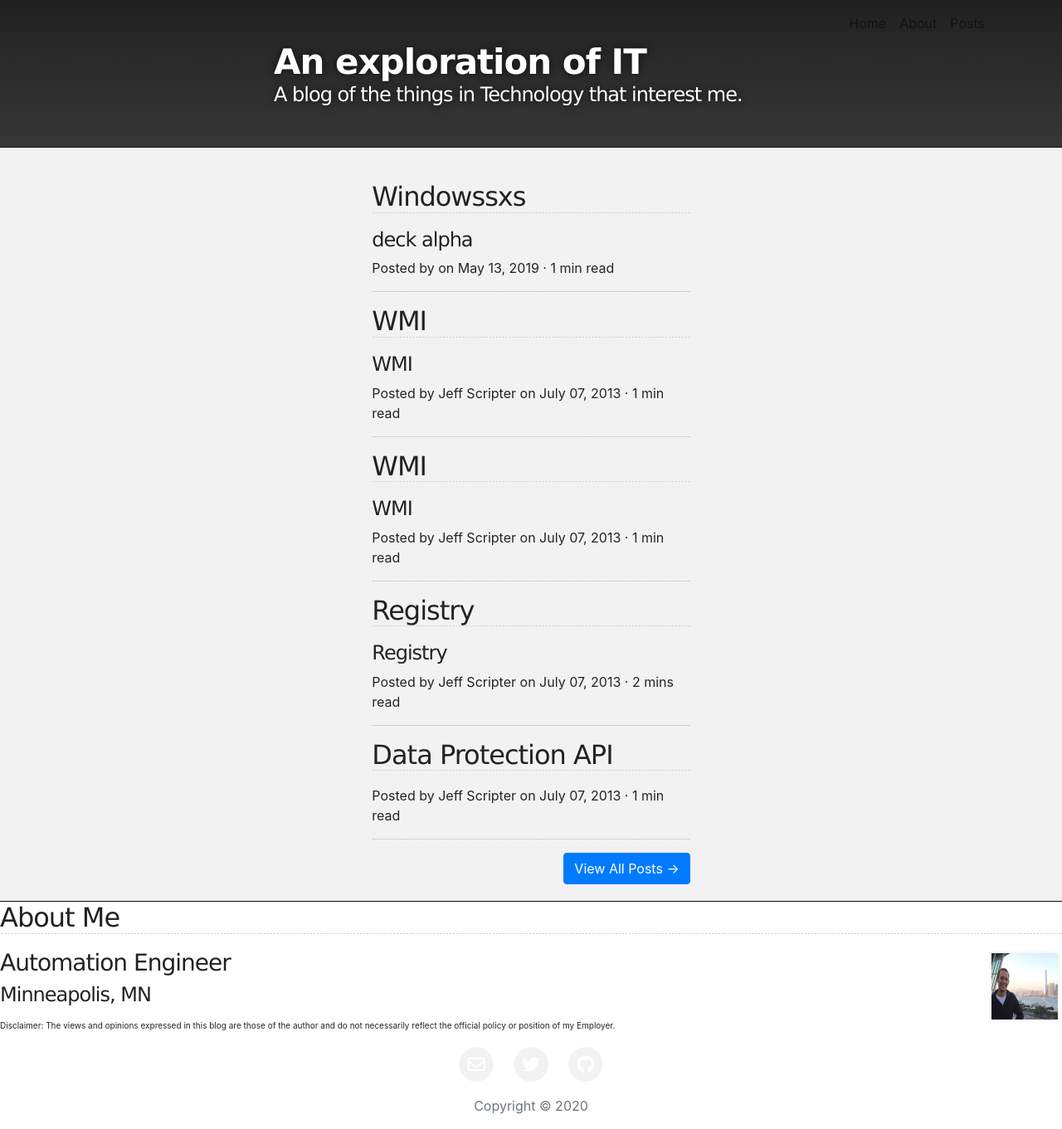
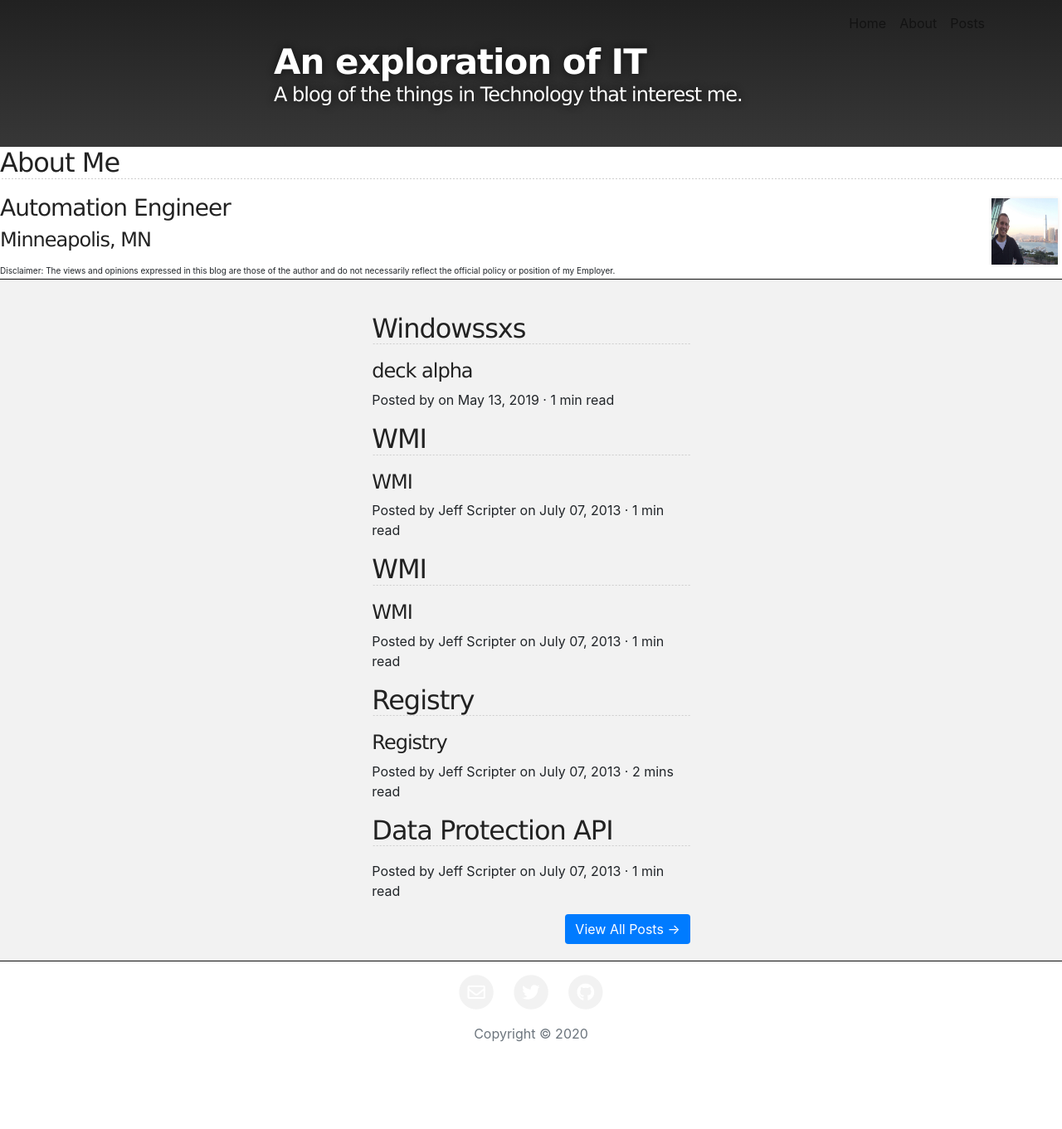
Before and after one commit to jpscripter/JPScripter.github.io, a Jekyll site: the page built from index.md, in a window 1280 px wide and 1361 px high. Shown: the whole window at 83% size. Built offline with Jekyll 4.4.1, drawn with Linux system fonts in a browser that asks for light colours.

Commit message:
about widget

```diff
--- a/_includes/about.html
+++ b/_includes/about.html
@@ -1,4 +1,6 @@
-<aside id="aboutme" class="widget inner-padding widget_aboutme"><h2 class="widget-title">About Me</h2>    <style>
+<aside id="aboutme" class="widget inner-padding widget_aboutme">
+    <h2 class="widget-title">About Me</h2>
+    <style>
         .aboutme {
             clear: both
         }
--- a/_layouts/default.html
+++ b/_layouts/default.html
@@ -18,6 +18,8 @@
         </header>
     </div>
 
+    {% include about.html %}
+
     <!-- MAIN CONTENT -->
     <div id="main_content_wrap" class="outer">
       <section id="main_content" class="inner">
@@ -25,7 +27,6 @@
       </section>
     </div>
 
-    {% include about.html %}
 
     {% include footer.html %}
 
```
Lines whose indentation alone changed are shown as unchanged.
